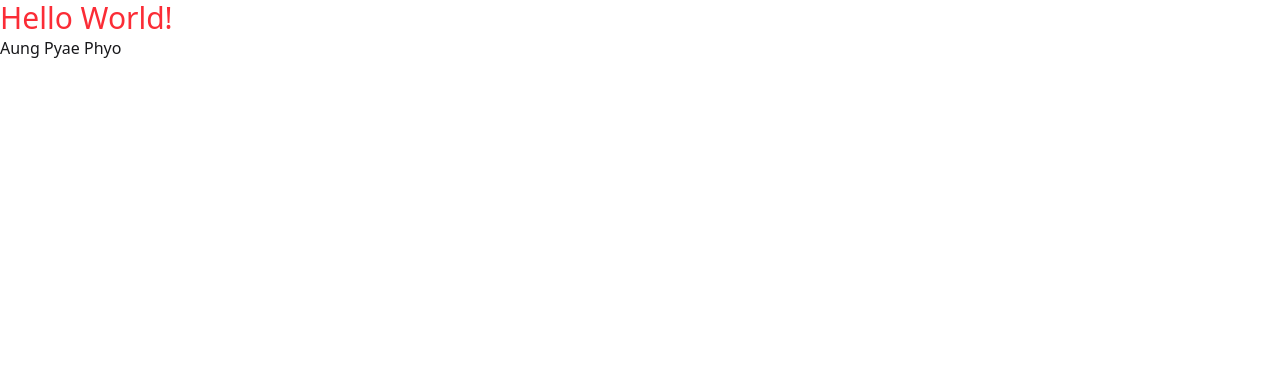
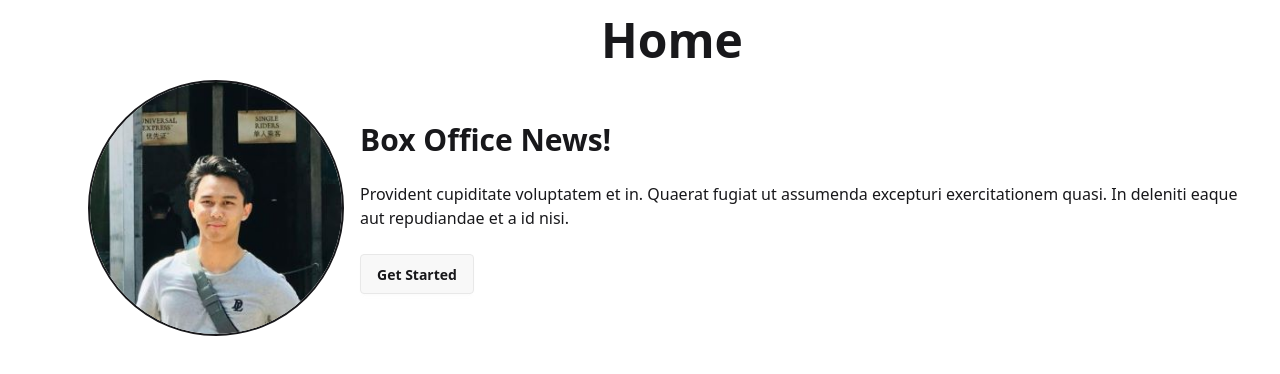
Before and after one commit to AungPPhyo10/my-portfolio, a Next.js app: page / in a window 1280 px wide. Shown: the top 374 px of the page. Built offline with nearby package versions, Linux system fonts and the light colour scheme.

Commit message:
writing up homepage

```diff
--- a/app/(found)/layout.js
+++ b/app/(found)/layout.js
@@ -1,7 +1,9 @@
 export default function Layout({ children }) {
   return (
     <div>
-      <div className="w-full">{children}</div>
+      <div className="container lg:mx-8 mx-5 mt-4">
+        {children}
+        </div>
     </div>
   );
 }
--- a/app/(found)/page.js
+++ b/app/(found)/page.js
@@ -1,10 +1,10 @@
+import Intro from '../components/intro';
+
 export default function Home() {
   return (
     <div>
-      <main>
-        <h1 className="custom-heading">Hello World!</h1>
-        <p>Aung Pyae Phyo</p>
-      </main>
+        <h1 className="heading">Home</h1>
+        <Intro/>
     </div>
   );
 }
--- /dev/null
+++ b/app/components/intro.js
@@ -0,0 +1,23 @@
+import Image from 'next/image';
+
+export default function Intro() {
+    return (
+        <div className="hero">
+        <div className="hero-content flex-col lg:flex-row">
+            <div className="avatar">
+                <div className="relative w-[180px] h-[180px] lg:w-[256px] lg:h-[256px] rounded-full border-2 border-double">
+                    <Image src="/my-avatar-pic.jpg" alt="avatar picture" sizes="(max-width:100px)" fill />
+                </div>
+            </div>
+            <div>
+            <h1 className="text-3xl font-bold">Box Office News!</h1>
+            <p className="py-6 md:flex md:justify-content:center">
+                Provident cupiditate voluptatem et in. Quaerat fugiat ut assumenda excepturi exercitationem
+                quasi. In deleniti eaque aut repudiandae et a id nisi.
+            </p>
+            <button className="btn">Get Started</button>
+            </div>
+        </div>
+        </div>
+    )
+}
--- /dev/null
+++ b/app/components/spinner.js
@@ -0,0 +1,10 @@
+export default function Spinner() {
+    return (
+        <svg width="100" height="100" viewBox="0 0 100 100">
+        <circle cx="50" cy="50" r="40" stroke="#000" stroke-width="4" fill="none"/>
+        <path fill="#000" d="M50 10A40 40 0 0 1 90 50H70A20 20 0 1 0 50 30V10z">
+        <animateTransform attributeName="transform" type="rotate" from="0 50 50" to="360 50 50" dur="1s" repeatCount="indefinite"/>
+        </path>
+        </svg>
+    )
+}
--- a/app/globals.css
+++ b/app/globals.css
@@ -4,7 +4,7 @@
 }
 
 @layer components {
-  .custom-heading {
-    @apply text-3xl text-red-500;
+  .heading {
+    @apply block text-center text-5xl font-bold;
   }
 }
--- a/app/layout.js
+++ b/app/layout.js
@@ -1,9 +1,14 @@
-import {Poppins} from "next/font/google";
+import {Poppins, Lato} from "next/font/google";
 import "./globals.css";
 
 const poppins = Poppins({
   variable: "--font-poppins",
   weight: '300'
+})
+
+const lato = Lato({
+  variable: "--font-lato",
+  weight: '700'
 })
 
 export const metadata = {
@@ -14,7 +19,7 @@ export const metadata = {
 export default function RootLayout({ children }) {
   return (
     <html lang="en">
-      <body className={`${poppins.variable} min-h-screen`}>
+      <body className={`${poppins.variable} min-h-screen mx-10`}>
         {children}
       </body>
     </html>
```
Also changed, not shown: public/my-avatar-pic.jpg (added).
